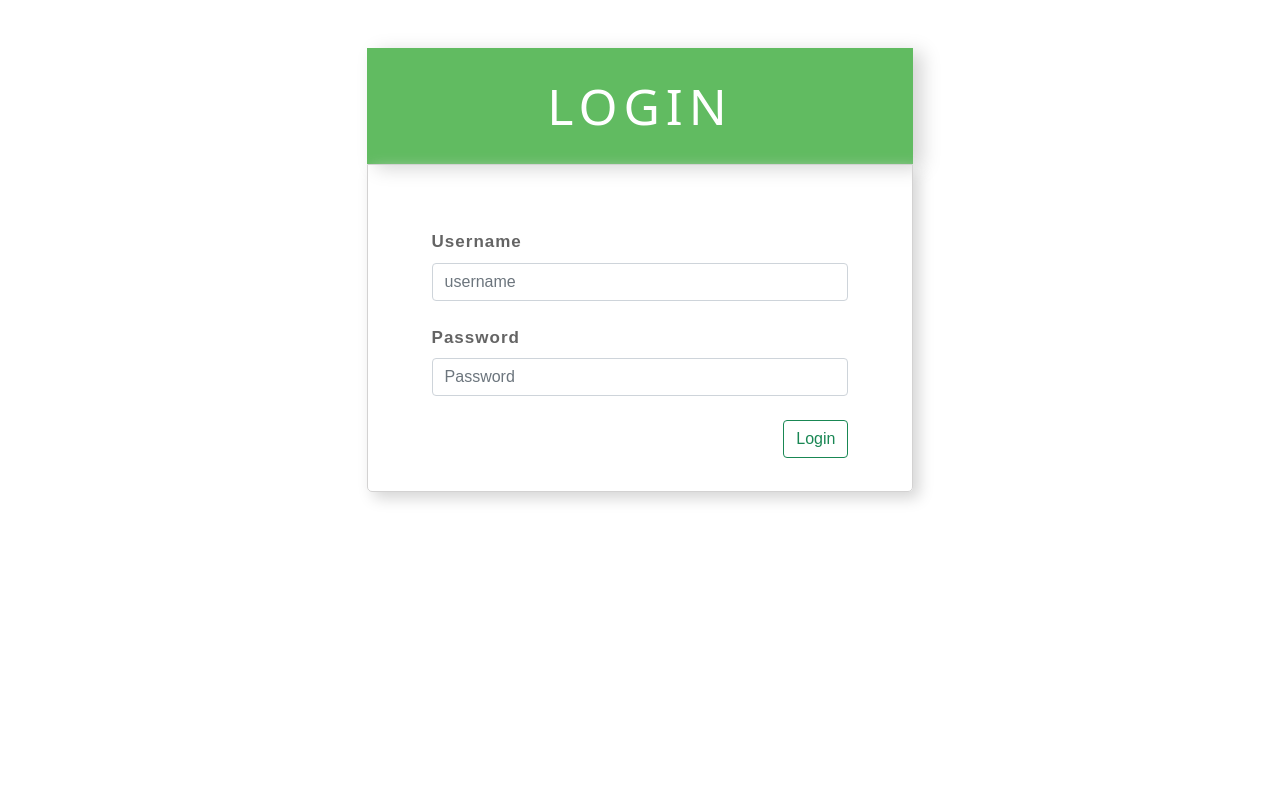
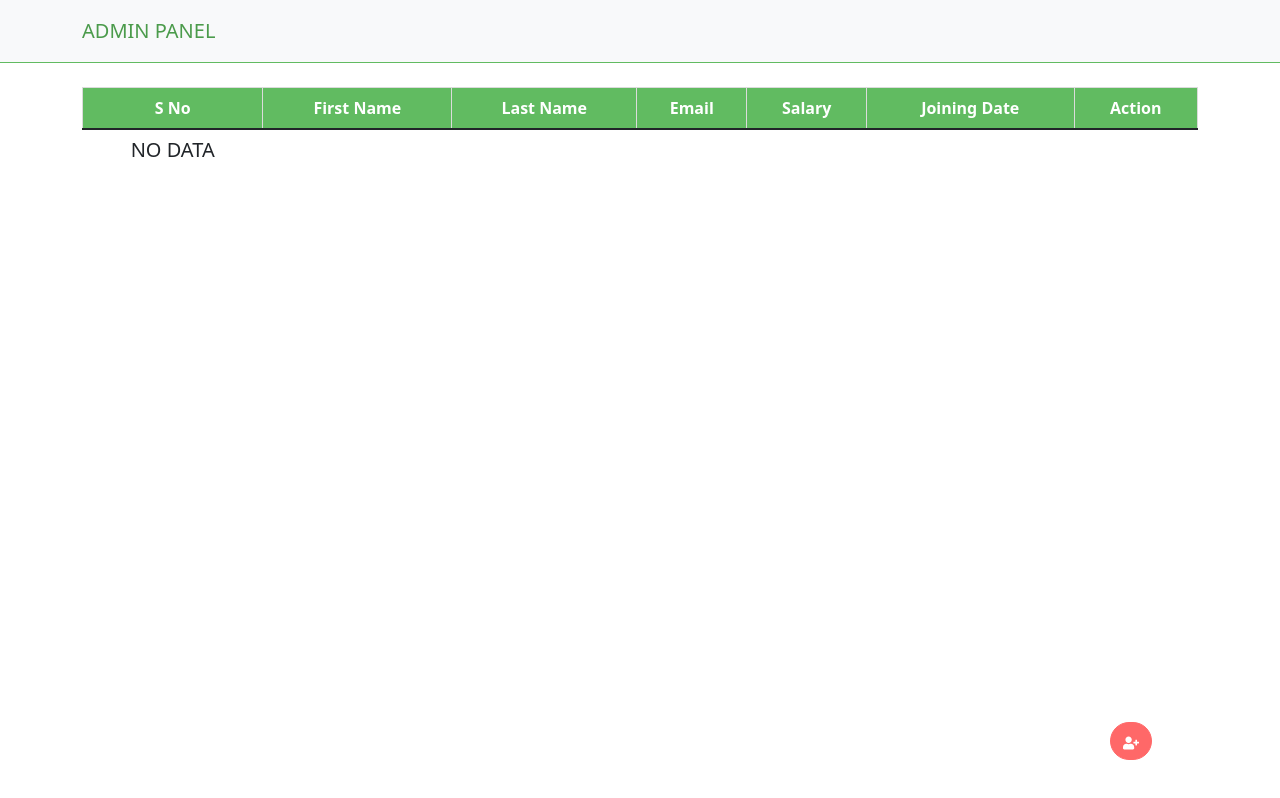
Before and after one commit to ZaynSaleem/todofirebase-react, a React (Create React App) app: page / in a window 1280 px wide. Built offline with nearby package versions, Linux system fonts and the light colour scheme.

Commit message:
Table update Value

```diff
--- a/src/App.js
+++ b/src/App.js
@@ -1,92 +1,11 @@
-import logo from "./logo.svg";
 import "./App.css";
-import Swal from "sweetalert2";
-import {
-  InputGroup,
-  InputGroupAddon,
-  InputGroupText,
-  Input,
-  Button,
-  Table,
-  Col,
-  Row,
-  Container,
-  Label,
-} from "reactstrap";
-import { useHistory } from "react-router-dom";
-import { useState } from "react";
 
+import Index from "./pages/Home";
 
 function App() {
-  const [name, setName] = useState("");
-  const [pass, setPass] = useState("");
-  let history = useHistory();
-  const loginUser = () => {
-    let username = "admin@domain.com";
-    let userPass = "admin";
-
-    if (name == username && pass == userPass) {
-      Swal.fire({
-        position: "center",
-        icon: "success",
-        title: "User Logged In",
-        showConfirmButton: false,
-        timer: 1500,
-      });
-      history.push("/index");
-    } else {
-      Swal.fire({
-        icon: "error",
-        title: "Oops...",
-        text: "incorrect Username or Password!",
-        footer: '<a href="">Why do I have this issue?</a>',
-      });
-    }
-  };
-
   return (
     <div className="App">
-
-      <Container>
-        <br/>
-        <br/>
-          <h1 className="login-h1">LOGIN</h1>
-          <Row>
-          </Row>
-        <div className="login-row m-auto">
-          <Row >
-            <Col md={12}>
-              <Label>Username</Label>
-              <InputGroup className="mt-2">
-                <Input
-                  onChange={(event) => setName(event.target.value)}
-                  placeholder="username"
-                />
-              </InputGroup>
-            </Col>
-          </Row>
-          <Row className="mt-4">
-            <Col md={12}>
-              <Label>Password</Label>
-
-              <InputGroup className="mt-2">
-                <Input
-                  type="password"
-                  onChange={(event) => setPass(event.target.value)}
-                  placeholder="Password"
-                />
-              </InputGroup>
-            </Col>
-          </Row>
-          <Row className="mt-4">
-            <Col md={12}>
-              <Button color="outline-success" onClick={loginUser}>
-                Login
-              </Button>{" "}
-            </Col>
-          </Row>
-        </div>
-      </Container>
+      <Index />
     </div>
   );
 }
--- a/src/components/header/index.jsx
+++ b/src/components/header/index.jsx
@@ -5,14 +5,7 @@ import {
   NavbarToggler,
   NavbarBrand,
   Nav,
-  NavItem,
-  NavLink,
-  UncontrolledDropdown,
-  DropdownToggle,
-  DropdownMenu,
-  DropdownItem,
-  NavbarText,
-  Button,
+
   Container,
 } from "reactstrap";
 import { FaSignOutAlt } from "react-icons/fa";
@@ -33,12 +26,7 @@ const Header = (props) => {
           <NavbarToggler onClick={toggle} />
           <Collapse isOpen={isOpen} navbar className="justify-content-end">
             <Nav navbar>
-              <NavItem>
-                <Button color="outline-success" href="/">
-                  Logout
-                  <FaSignOutAlt className="m-1" />
-                </Button>
-              </NavItem>
+
             </Nav>
           </Collapse>
         </Container>
--- a/src/pages/Home/index.jsx
+++ b/src/pages/Home/index.jsx
@@ -2,24 +2,13 @@
 import "../../App.css";
 import "../Home/style.css";
 import Swal from "sweetalert2";
-import {
-  FaBeer,
-  FaAddressCard,
-  FaUserPlus,
-  FaPlus,
-  FaTrashAlt,
-  FaRegEdit,
-} from "react-icons/fa";
-import {
-  FloatingMenu,
-  MainButton,
-  ChildButton,
-} from "react-floating-button-menu";
+import { FaUserPlus, FaPlus, FaTrashAlt, FaRegEdit } from "react-icons/fa";
+
 //   import MdAdd from '@material-ui/icons/add';
 //   import MdClose from '@material-ui/icons/clear';
 import {
   InputGroup,
-  InputGroupAddon,
+
   InputGroupText,
   Input,
   Table,
@@ -29,17 +18,14 @@ import {
   Container,
   Modal,
   ModalHeader,
-  Label,
   ModalBody,
   ModalFooter,
-  Form,
-  FormGroup,
 } from "reactstrap";
 import Header from "../../components/header";
 // import { Container, Button, Link } from 'react-floating-action-button'
 // import { FontAwesomeIcon } from '@fortawesome/react-fontawesome'
 
-import { useHistory } from "react-router-dom";
+
 import { useState, useEffect } from "react";
 
 const Index = () => {
@@ -59,9 +45,7 @@ const Index = () => {
     if (get && get.length) {
       setData(get);
     }
-
-
-  }, [])
+  }, []);
 
   const toggle = () => {
     setModal(!modal);
@@ -80,7 +64,6 @@ const Index = () => {
   );
 
   const updateEmp = () => {
-
     let dupData = [...data];
 
     dupData[isIndex].firstName = firstName;
@@ -90,10 +73,9 @@ const Index = () => {
     dupData[isIndex].date = date;
 
     setData(dupData);
-    localStorage.setItem('employee',JSON.stringify(dupData));
+    localStorage.setItem("employee", JSON.stringify(dupData));
 
     setModal(false);
-
   };
 
   const editEmp = (edit) => {
@@ -116,9 +98,9 @@ const Index = () => {
         console.log("Matched !" + index + " &  " + e);
         // let updatedData = data.splice(e, 1);
         let dupdata = [...data];
-        dupdata.splice(e,1);
+        dupdata.splice(e, 1);
         setData(dupdata);
-        localStorage.setItem('employee',JSON.stringify(dupdata))
+        localStorage.setItem("employee", JSON.stringify(dupdata));
       }
     });
     Swal.fire({
@@ -147,6 +129,7 @@ const Index = () => {
       setData(dupdata);
       localStorage.setItem("employee", JSON.stringify(dupdata));
     } else {
+      setData([obj])
       localStorage.setItem("employee", JSON.stringify([obj]));
     }
     // setData([...data, obj]);
@@ -171,7 +154,11 @@ const Index = () => {
             </tr>
           </thead>
           <tbody>
-            {data.map((per, index) => (
+            {!data.length ? (
+             <tr className="text-center">
+               <h5>NO DATA</h5>
+             </tr>
+            ):(data.map((per, index) => (
               <tr key={index}>
                 <td>{++count}</td>
                 <td>{per.firstName}</td>
@@ -199,7 +186,7 @@ const Index = () => {
                   }
                 </td>
               </tr>
-            ))}
+            )))}
           </tbody>
         </Table>
         <Button className="btn-add-user" onClick={toggle}>
```
